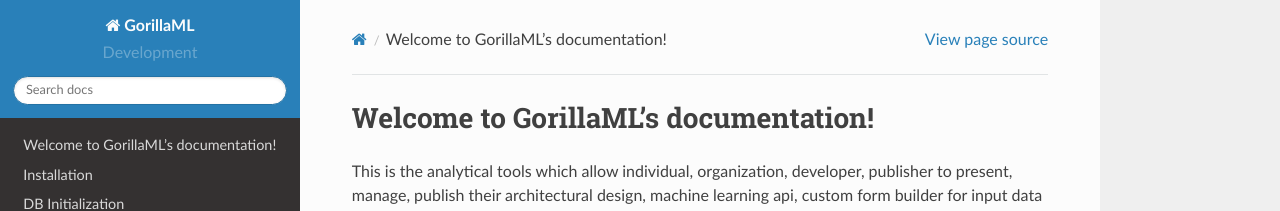
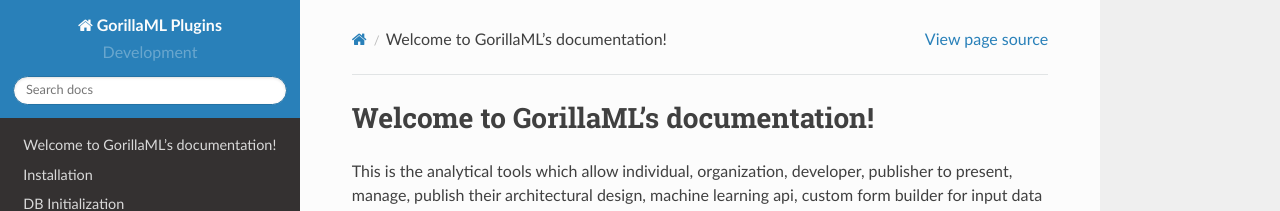
Before and after one commit to washim/GorillaML_Plugins, a Sphinx documentation site: the page built from docs/index.rst, in a window 1280 px wide. Shown: the top 211 px of the page. Built offline with Sphinx 7.4.7 and the Read the Docs theme 2.0.0, drawn with Linux system fonts in a browser that asks for light colours.

Commit message:
Update conf.py

```diff
--- a/docs/conf.py
+++ b/docs/conf.py
@@ -17,7 +17,7 @@
 
 # -- Project information -----------------------------------------------------
 
-project = 'GorillaML'
+project = 'GorillaML Plugins'
 copyright = '2019, Washim Ahmed'
 author = 'Washim Ahmed'
 
```
